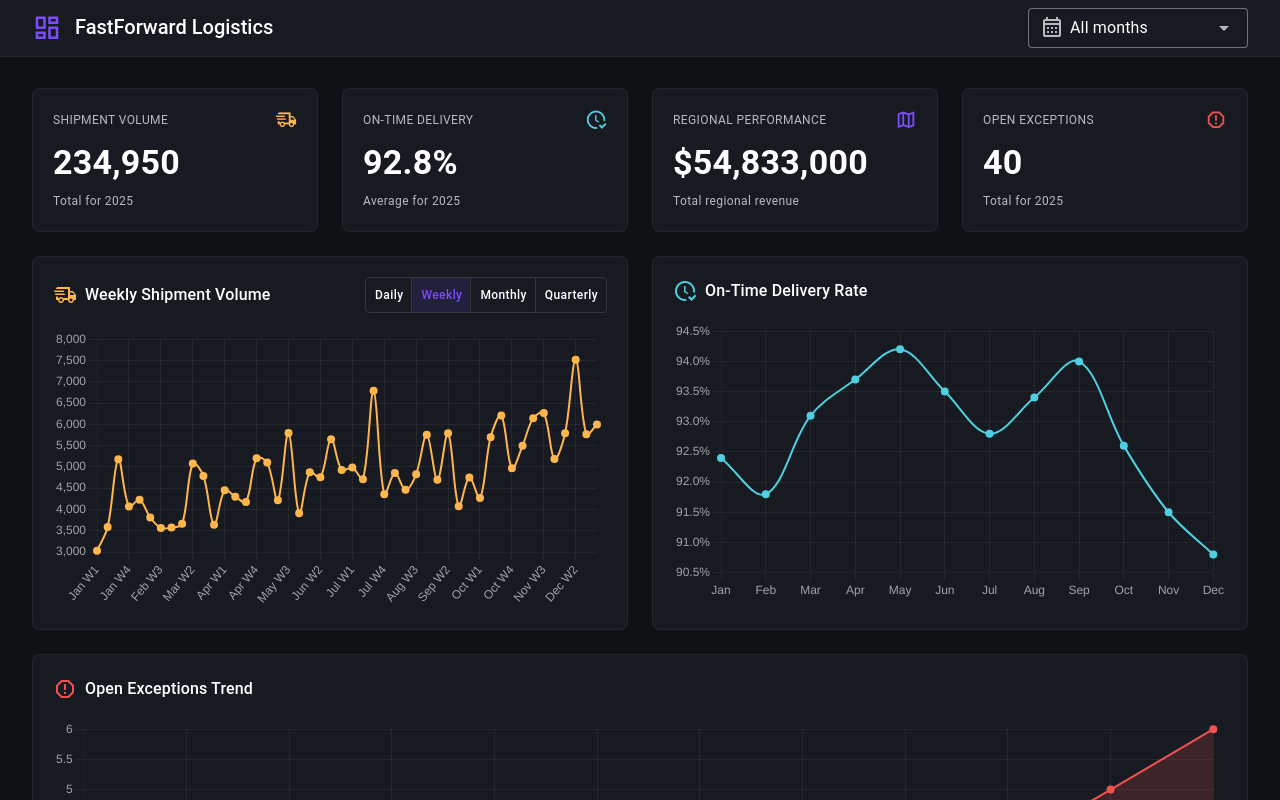
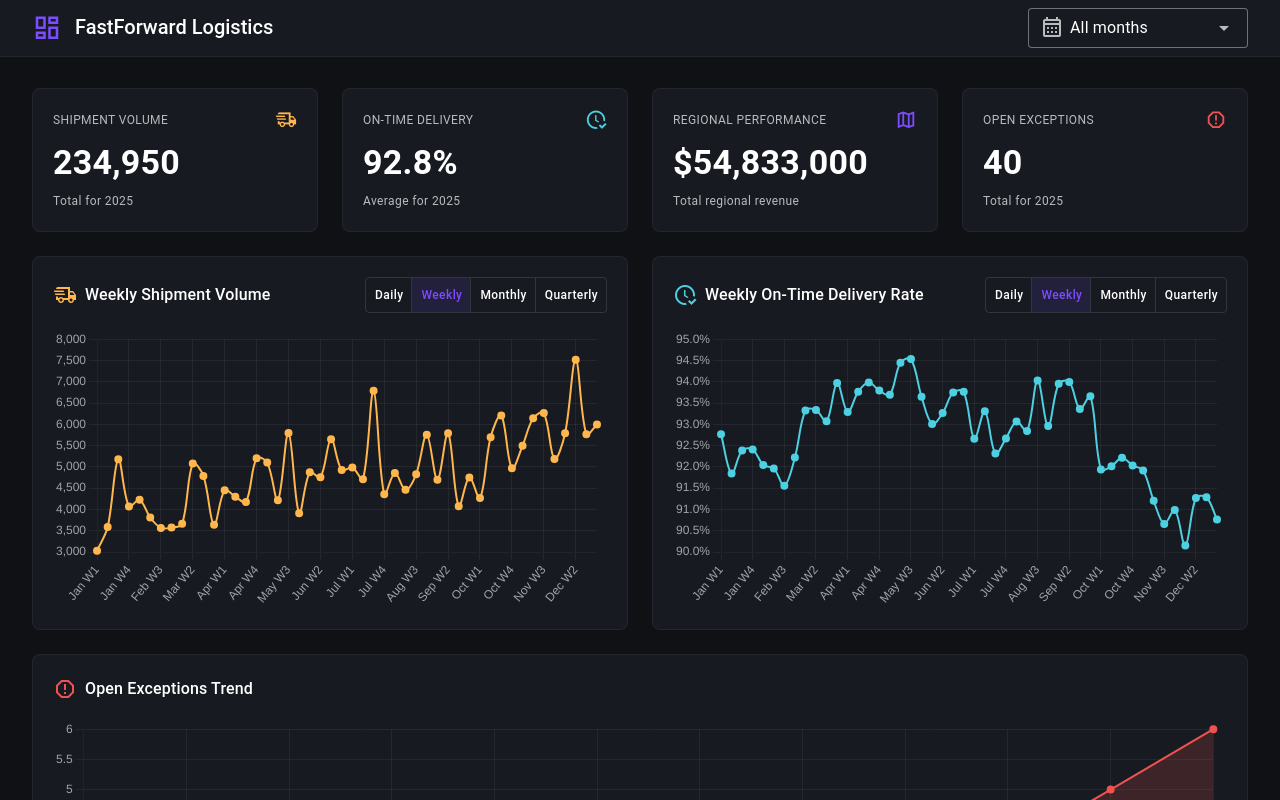
Before and after one commit to Ryan-024/capstone-202-F, a Vue app: page / in a window 1280 px wide. Shown: the top 800 px of the page. Built offline with nearby package versions, Linux system fonts and the light colour scheme.

Commit message:
add time toggles to on time deliver card and update the date for daily and weekly

```diff
--- a/src/views/Home.vue
+++ b/src/views/Home.vue
@@ -164,7 +164,6 @@ const summaryCards = computed<SummaryCard[]>(() => {
 
 // Highlight the selected month on the charts
 const labels = computed(() => metrics.map((m) => m.label))
-const onTimeData = computed(() => metrics.map((m) => m.onTimeDeliveryRate))
 const exceptionsData = computed(() =>
   metrics.map((m) => m.openExceptions.length),
 )
@@ -173,6 +172,7 @@ const exceptionsData = computed(() =>
 type ShipmentPeriod = 'daily' | 'weekly' | 'monthly' | 'quarterly'
 
 const shipmentPeriod = ref<ShipmentPeriod>('weekly')
+const onTimePeriod = ref<ShipmentPeriod>('weekly')
 
 const shipmentPeriodOptions: Array<{ label: string; value: ShipmentPeriod }> = [
   { label: 'Daily', value: 'daily' },
@@ -319,6 +319,110 @@ const shipmentsChartTitle = computed(() => {
     return `Daily Shipment Volume — ${dailyMonthLabel.value}`
   }
   return `${suffix} Shipment Volume`
+})
+
+/**
+ * Vary a percentage rate across `parts` buckets around `baseRate`, with a
+ * gentle nudge toward `nextRate` so week-over-week transitions between months
+ * feel continuous. Weekends receive a small penalty in the daily pattern to
+ * mimic thinner weekend staffing. Values are clamped to [0, 100].
+ */
+function varyRate(
+  baseRate: number,
+  parts: number,
+  seed: number,
+  pattern: 'week' | 'day',
+  nextRate?: number,
+): number[] {
+  const rand = mulberry32(seed)
+  const target = nextRate ?? baseRate
+  const out: number[] = []
+  for (let i = 0; i < parts; i++) {
+    const t = parts > 1 ? i / (parts - 1) : 0
+    // Interpolate 0..40% of the way toward next month to smooth transitions
+    const drift = (target - baseRate) * t * 0.4
+    let value = baseRate + drift
+    if (pattern === 'day') {
+      // Weekends: slightly lower on-time due to reduced staffing
+      const dow = i % 7
+      if (dow === 5 || dow === 6) value -= 1.2
+      // ±0.8pp jitter
+      value += (rand() - 0.5) * 1.6
+    } else {
+      // Weekly: ±0.7pp jitter
+      value += (rand() - 0.5) * 1.4
+    }
+    out.push(Math.max(0, Math.min(100, value)))
+  }
+  return out
+}
+
+const onTimeSeries = computed<Series>(() => {
+  const monthlyRates = metrics.map((m) => m.onTimeDeliveryRate)
+
+  if (onTimePeriod.value === 'monthly') {
+    return { labels: labels.value, data: monthlyRates }
+  }
+
+  if (onTimePeriod.value === 'quarterly') {
+    return {
+      labels: ['Q1', 'Q2', 'Q3', 'Q4'],
+      data: [0, 1, 2, 3].map(
+        (q) =>
+          monthlyRates.slice(q * 3, q * 3 + 3).reduce((s, v) => s + v, 0) / 3,
+      ),
+    }
+  }
+
+  if (onTimePeriod.value === 'weekly') {
+    const wLabels: string[] = []
+    const wData: number[] = []
+    metrics.forEach((m, i) => {
+      const weeks = Math.round(daysInMonth[i] / 7)
+      const values = varyRate(
+        monthlyRates[i],
+        weeks,
+        i * 1000 + 71,
+        'week',
+        monthlyRates[i + 1],
+      )
+      for (let w = 0; w < weeks; w++) {
+        wLabels.push(`${m.label} W${w + 1}`)
+        wData.push(values[w])
+      }
+    })
+    return { labels: wLabels, data: wData }
+  }
+
+  // daily — one month at a time
+  const i = dailyMonthIndex.value
+  const values = varyRate(
+    monthlyRates[i],
+    daysInMonth[i],
+    i * 1000 + 311,
+    'day',
+    monthlyRates[i + 1],
+  )
+  const dLabels: string[] = []
+  const dData: number[] = []
+  for (let d = 0; d < daysInMonth[i]; d++) {
+    dLabels.push(String(d + 1))
+    dData.push(values[d])
+  }
+  return { labels: dLabels, data: dData }
+})
+
+const onTimeHighlightIndex = computed(() =>
+  !isAll.value && onTimePeriod.value === 'monthly' ? selectedIndex.value : -1,
+)
+
+const onTimeChartTitle = computed(() => {
+  const suffix =
+    onTimePeriod.value.charAt(0).toUpperCase() + onTimePeriod.value.slice(1)
+  if (onTimePeriod.value === 'daily') {
+    return `Daily On-Time Delivery Rate — ${dailyMonthLabel.value}`
+  }
+  return `${suffix} On-Time Delivery Rate`
 })
 
 // Regional performance summary — averaged/summed across selection
@@ -486,15 +590,65 @@ const regionalView = computed<RegionRow[]>(() => {
       <!-- On-Time Delivery chart -->
       <v-col cols="12" md="6">
         <LineChartCard
-          title="On-Time Delivery Rate"
+          :title="onTimeChartTitle"
           icon="mdi-clock-check-outline"
           :color="palette.onTime"
           dataset-label="On-Time Delivery Rate"
-          :labels="labels"
-          :data="onTimeData"
+          :labels="onTimeSeries.labels"
+          :data="onTimeSeries.data"
           :formatter="fmtPct"
-          :highlight-index="isAll ? -1 : selectedIndex"
-        />
+          :highlight-index="onTimeHighlightIndex"
+        >
+          <template #actions>
+            <div class="d-flex align-center ga-2">
+              <div
+                v-if="onTimePeriod === 'daily'"
+                class="d-flex align-center ga-1"
+              >
+                <v-btn
+                  icon="mdi-chevron-left"
+                  size="x-small"
+                  variant="text"
+                  :disabled="!canPrevDailyMonth"
+                  aria-label="Previous month"
+                  @click="shiftDailyMonth(-1)"
+                />
+                <span
+                  class="text-caption font-weight-medium"
+                  style="min-width: 72px; text-align: center"
+                >
+                  {{ dailyMonthLabel }}
+                </span>
+                <v-btn
+                  icon="mdi-chevron-right"
+                  size="x-small"
+                  variant="text"
+                  :disabled="!canNextDailyMonth"
+                  aria-label="Next month"
+                  @click="shiftDailyMonth(1)"
+                />
+              </div>
+              <v-btn-toggle
+                v-model="onTimePeriod"
+                density="compact"
+                variant="outlined"
+                mandatory
+                divided
+                color="primary"
+              >
+                <v-btn
+                  v-for="opt in shipmentPeriodOptions"
+                  :key="opt.value"
+                  :value="opt.value"
+                  size="x-small"
+                  class="text-caption"
+                >
+                  {{ opt.label }}
+                </v-btn>
+              </v-btn-toggle>
+            </div>
+          </template>
+        </LineChartCard>
       </v-col>
 
       <!-- Full-width open exceptions area chart -->
```
